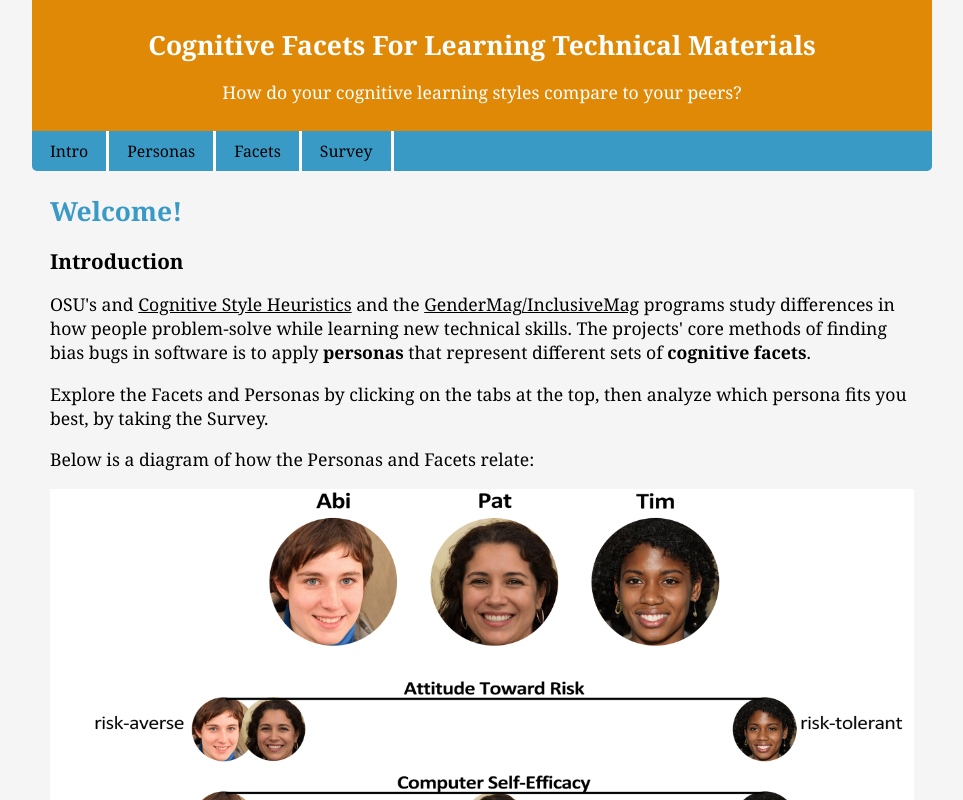
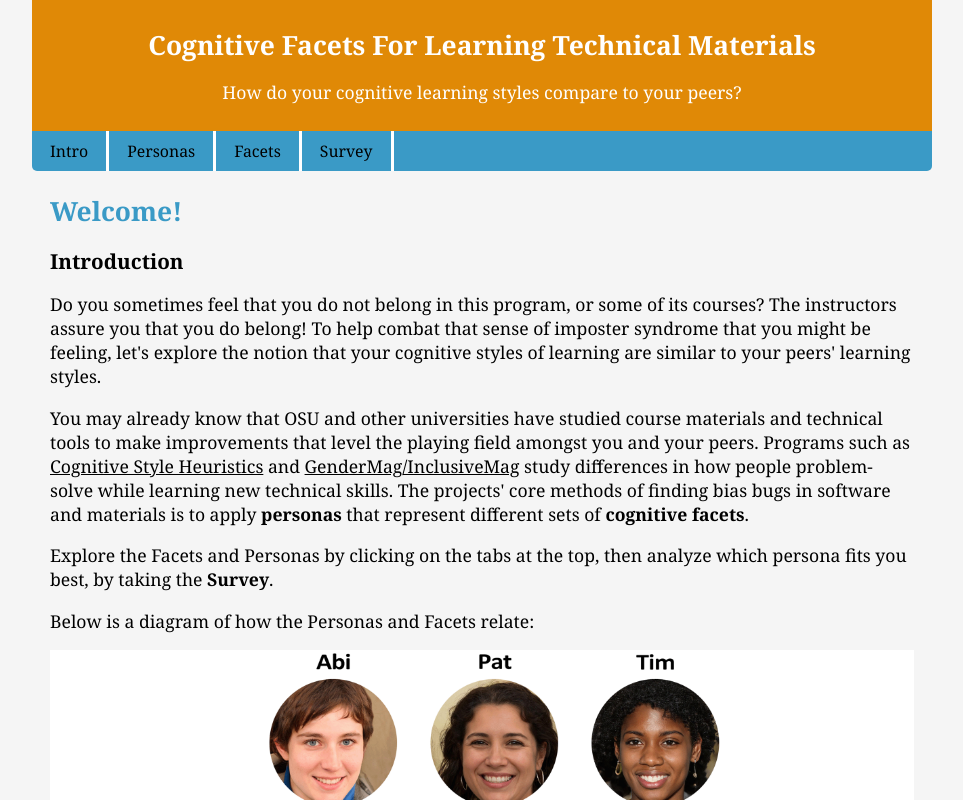
Before and after one commit to PamVanLonden/cognitive-styles, a React (Vite) app in the folder frontend/: page / in a window 1280 px wide. Shown: the top 800 px of the page, without its empty margins (158-1121 px from the left). Built offline with nearby package versions, Linux system fonts and the light colour scheme.

Commit message:
updated home

```diff
--- a/frontend/src/modules/FacetsPage.jsx
+++ b/frontend/src/modules/FacetsPage.jsx
@@ -39,8 +39,8 @@ const FacetsPage = () => {
               {Object.keys(facet.facetValues).map((valueKey, valueIndex) => {
                 const value = facet.facetValues[valueKey]; // Facet values (taskCompletion, techInterest, etc.)
                 return (
-                  <dl key={valueIndex}>
-                    <dt>{valueKey}</dt>
+                  <dl key={valueIndex} >
+                    <dt>{toTitleCase(valueKey)}</dt>
                     <dd><strong>Description:</strong> {value.description}</dd>
                     <dd><strong>Example:</strong> {value.example}</dd>
                   </dl>
--- a/frontend/src/modules/HomePage.jsx
+++ b/frontend/src/modules/HomePage.jsx
@@ -4,17 +4,29 @@ function HomePage(){
            <h2>Welcome!</h2>
            <article>
                 <h3>Introduction</h3>
-                <p>OSU's and <a href="https://gendermag.org/Docs/Cognitive-Style-Heuristics-from-the-GenderMag-Project-2021-03-07-1537.pdf" target="_blank">
-                    Cognitive Style Heuristics</a> and the <a href="https://gendermag.org/" target="_blank">GenderMag/InclusiveMag</a> programs study
+
+                <p>Do you sometimes feel that you do not belong in this program, or some of its courses?
+                   The instructors assure you that you do belong!
+                   To help combat that sense of imposter syndrome that you might be feeling,
+                   let's explore the notion that your cognitive styles of learning are
+                   similar to your peers' learning styles. </p>
+
+
+                <p>You may already know that OSU and other universities have studied course materials and technical tools to
+                   make improvements that level the playing field amongst you and your peers.
+                   Programs such as <a href="https://gendermag.org/Docs/Cognitive-Style-Heuristics-from-the-GenderMag-Project-2021-03-07-1537.pdf" target="_blank">
+                    Cognitive Style Heuristics</a> and <a href="https://gendermag.org/" target="_blank">GenderMag/InclusiveMag</a> study
                     differences in how people problem-solve while learning new technical skills.
 
-                    The projects' core methods of finding bias bugs in software
+                    The projects' core methods of finding bias bugs in software and materials
                     is to apply <strong>personas</strong> that represent different sets of <strong>cognitive facets</strong>.
                 </p>
+
+
                 <p>Explore the Facets and Personas by clicking on the tabs at the top,
-                    then analyze which persona fits you best, by taking the Survey.</p>
+                    then analyze which persona fits you best, by taking the <strong>Survey</strong>.</p>
 
-                    <p>Below is a diagram of how the Personas and Facets relate:</p>
+                <p>Below is a diagram of how the Personas and Facets relate:</p>
                 <img src="./images/persona-scale-faces.png" alt="Diagram of how the Personas and Facets relate." title="" />
 
             </article>
```
